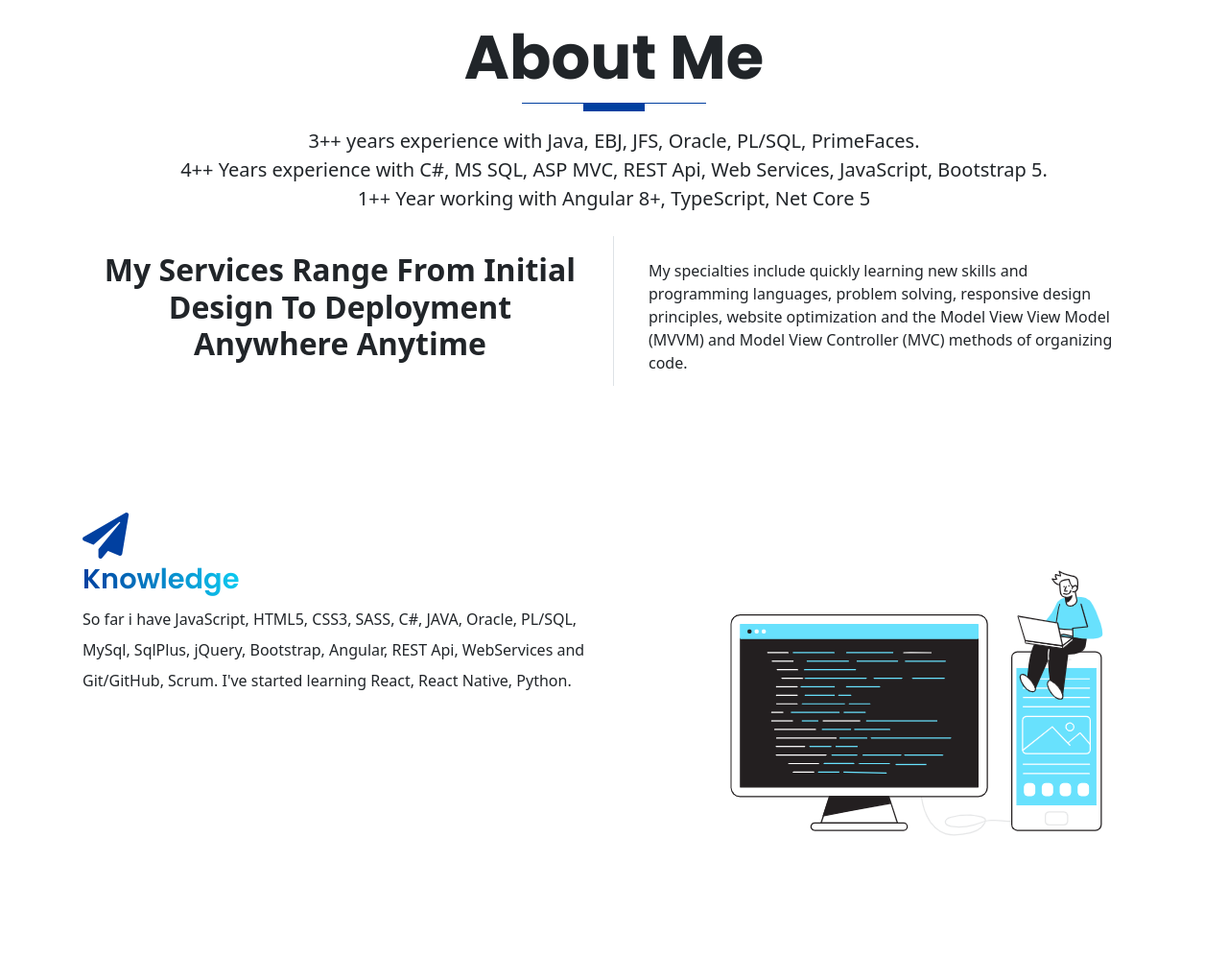
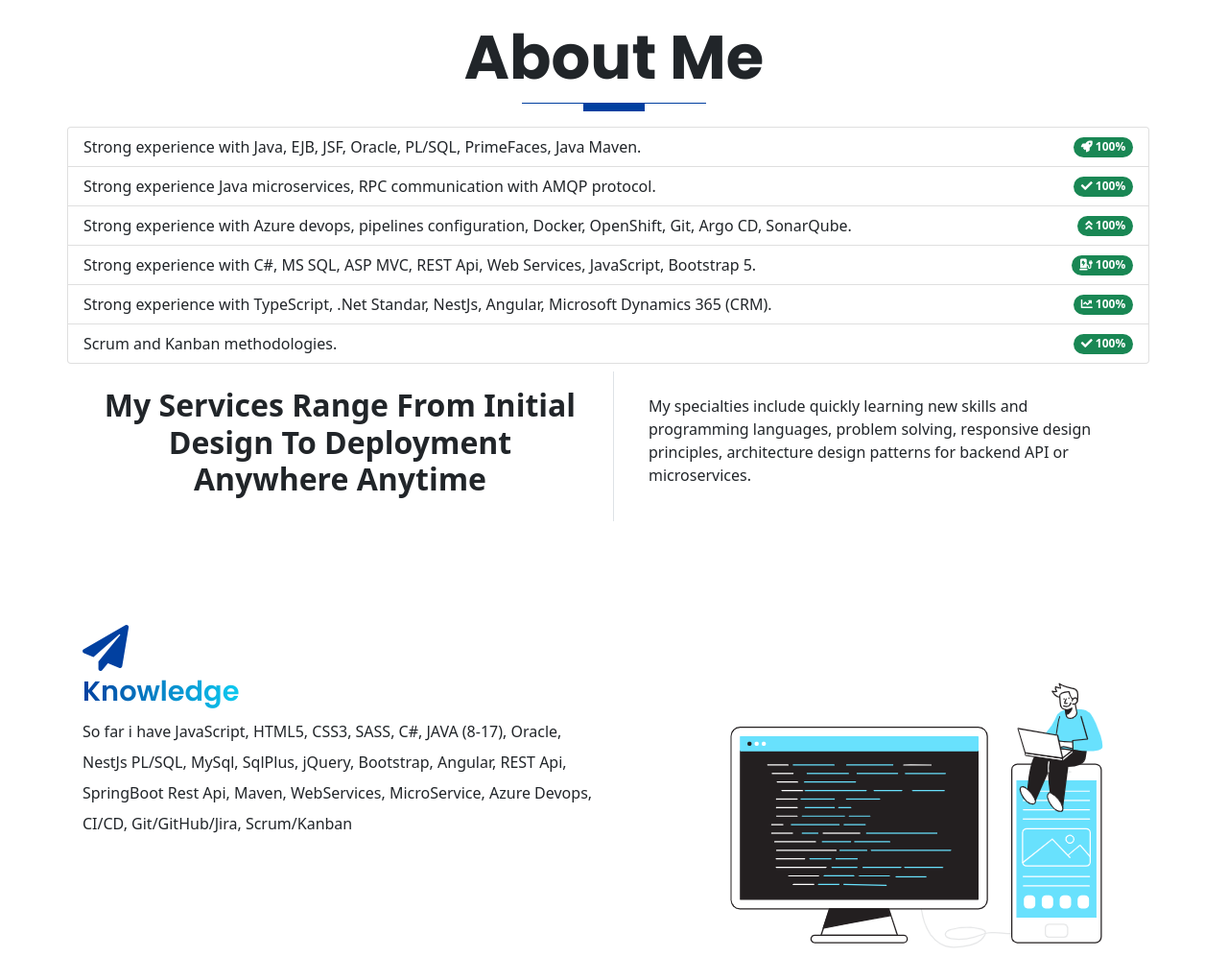
Before and after one commit to oneal1801/oneal1801.github.io, a website: page public/index.html in a window 1280 px wide. Shown: the part 1260-2257 px from the top of the page at 96% size. Drawn offline with nearby package versions, Linux system fonts and the light colour scheme.

Commit message:
feature: update new version

```diff
--- a/public/index.html
+++ b/public/index.html
@@ -173,13 +173,33 @@
         <div class="row text-center mt-5">
           <h1 class="display-3 fw-bold text-capitalize">About Me</h1>
           <div class="heading-line"></div>
-          <p class="lead">
-            3++ years experience with Java, EBJ, JFS, Oracle, PL/SQL,
-            PrimeFaces.<br />
-            4++ Years experience with C#, MS SQL, ASP MVC, REST Api, Web
-            Services, JavaScript, Bootstrap 5. <br />
-            1++ Year working with Angular 8+, TypeScript, Net Core 5
-          </p>
+          <ul class="list-group">
+            <li class="list-group-item d-flex justify-content-between align-items-center">
+              Strong experience with Java, EJB, JSF, Oracle, PL/SQL, PrimeFaces, Java Maven.
+              <span class="badge bg-success rounded-pill"><i class="fas fa-rocket"></i> 100%</span>
+            </li>
+            <li class="list-group-item d-flex justify-content-between align-items-center">
+              Strong experience Java microservices, RPC communication with AMQP protocol.
+              <span class="badge bg-success rounded-pill"><i class="fas fa-check"></i> 100%</span>
+            </li>
+            <li class="list-group-item d-flex justify-content-between align-items-center">
+              Strong experience with Azure devops, pipelines configuration, Docker, OpenShift, Git, Argo CD, SonarQube.
+              <span class="badge bg-success rounded-pill"><i class="fas fa-angle-double-up"></i>  100%</span>
+            </li>
+            <li class="list-group-item d-flex justify-content-between align-items-center">
+              Strong experience with C#, MS SQL, ASP MVC, REST Api, Web Services, JavaScript, Bootstrap 5.
+              <span class="badge bg-success rounded-pill"><i class="fas fa-charging-station"></i> 100%</span>
+            </li>
+            <li class="list-group-item d-flex justify-content-between align-items-center">
+              Strong experience with TypeScript, .Net Standar, NestJs, Angular, Microsoft Dynamics 365 (CRM).
+              <span class="badge bg-success rounded-pill"><i class="fas fa-chart-line"></i> 100%</span>
+            </li>
+            <li class="list-group-item d-flex justify-content-between align-items-center">
+              Scrum and Kanban methodologies.
+              <span class="badge bg-success rounded-pill"><i class="fas fa-check"></i> 100%</span>
+            </li>
+          </ul>
+
         </div>
         <!-- START THE DESCRIPTION CONTENT  -->
         <div class="row pt-2 pb-2 mt-0 mb-3">
@@ -194,11 +214,7 @@
           <div class="col-md-6">
             <div class="bg-white p-4 text-start">
               <p class="fw-light">
-                My specialties include quickly learning new skills and
-                programming languages, problem solving, responsive design
-                principles, website optimization and the Model View View Model
-                (MVVM) and Model View Controller (MVC) methods of organizing
-                code.
+                My specialties include quickly learning new skills and programming languages, problem solving, responsive design principles, architecture design patterns for backend API or microservices.
               </p>
             </div>
           </div>
@@ -212,12 +228,11 @@
           <div class="col-lg-6 col-md-6 col-sm-12 col-xs-12 services mt-4">
             <div class="services__content">
               <div class="icon d-block fas fa-paper-plane fa-3x"></div>
-              <h3 class="display-3--title mt-1">knowledge</h3>
+              <h3 class="display-3--title mt-1">Knowledge</h3>
               <p class="lh-lg">
-                So far i have JavaScript, HTML5, CSS3, SASS, C#, JAVA, Oracle,
-                PL/SQL, MySql, SqlPlus, jQuery, Bootstrap, Angular, REST Api,
-                WebServices and Git/GitHub, Scrum. I've started learning React,
-                React Native, Python.
+                So far i have JavaScript, HTML5, CSS3, SASS, C#, JAVA (8-17), Oracle, NestJs
+                PL/SQL, MySql, SqlPlus, jQuery, Bootstrap, Angular, REST Api, SpringBoot Rest Api, Maven,
+                WebServices, MicroService, Azure Devops, CI/CD, Git/GitHub/Jira, Scrum/Kanban
               </p>
             </div>
           </div>
@@ -342,19 +357,19 @@
               <div class="accordion-item shadow mb-3">
                 <h2 class="accordion-header" id="headingTwo">
                   <button
-                    class="accordion-button"
+                    class="accordion-button collapsed"
                     type="button"
                     data-bs-toggle="collapse"
                     data-bs-target="#collapseTwo"
-                    aria-expanded="true"
+                    aria-expanded="false"
                     aria-controls="collapseTwo"
                   >
-                    EDESUR Dominicana (December 2017 - Current)
+                    EDESUR Dominicana (December 2017 - 2021)
                   </button>
                 </h2>
                 <div
                   id="collapseTwo"
-                  class="accordion-collapse collapse show"
+                  class="accordion-collapse collapse"
                   aria-labelledby="headingTwo"
                   data-bs-parent="#accordionExample"
                 >
@@ -393,38 +408,35 @@
                 </div>
               </div>
               <!-- ACCORDION ITEM 4 -->
-              <!-- <div class="accordion-item shadow mb-3">
+              <div class="accordion-item shadow mb-3">
                 <h2 class="accordion-header" id="headingFour">
                   <button
-                    class="accordion-button collapsed"
+                    class="accordion-button"
                     type="button"
                     data-bs-toggle="collapse"
                     data-bs-target="#collapseFour"
-                    aria-expanded="false"
+                    aria-expanded="true"
                     aria-controls="collapseFour"
                   >
-                    Can I be refunded if am not satisfied?
+                    Asociacion Popular de Ahorros y prestamos (APAP) (January 2022 - Current)
                   </button>
                 </h2>
                 <div
                   id="collapseFour"
-                  class="accordion-collapse collapse"
+                  class="accordion-collapse collapse show"
                   aria-labelledby="headingFour"
                   data-bs-parent="#accordionExample"
                 >
                   <div class="accordion-body">
-                    <strong>This is the third item's accordion body.</strong> It
-                    is hidden by default, until the collapse plugin adds the
-                    appropriate classes that we use to style each element. These
-                    classes control the overall appearance, as well as the
-                    showing and hiding via CSS transitions. You can modify any
-                    of this with custom CSS or overriding our default variables.
-                    It's also worth noting that just about any HTML can go
-                    within the <code>.accordion-body</code>, though the
-                    transition does limit overflow.
+                    <strong>This is the third item's accordion body.</strong>
+                    Worknig as developer to develop new microservices and solutions to
+                    the company in techologies open source like node.js, dotnet core,
+                    angular, java micro services, springBoot rest api, devops, maven libraries,
+                    postgress, mongodb, typeORM, etc.  <code>CI/CD integration</code> best practices,
+                    designed patters for backend develop.
                   </div>
                 </div>
-              </div> -->
+              </div>
             </div>
           </div>
         </div>
```
